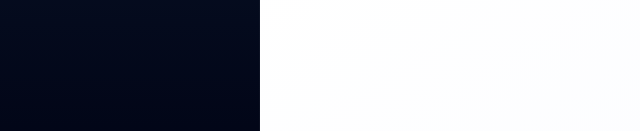
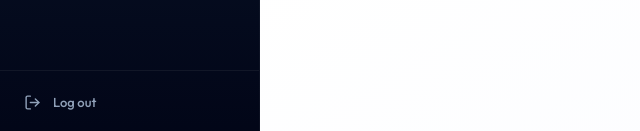
Before and after one commit to sheaf-hassan/employee_management_system, a React (Vite) app in the folder client/: page /dashboard in a window 1280 px wide. Shown: the part 666-797 px from the top of the page, without its empty margins (0-640 px from the left). Built offline with nearby package versions, Linux system fonts and the light colour scheme.

Commit message:
create the log out button and complete the sidebar

```diff
--- a/client/src/components/Sidebar.jsx
+++ b/client/src/components/Sidebar.jsx
@@ -1,7 +1,7 @@
 import { useEffect, useState } from "react";
 import { Link, useLocation } from "react-router-dom";
 import { dummyProfileData } from "../assets/assets";
-import { CalendarIcon, ChevronRightIcon, DollarSignIcon, FileTextIcon, LayoutGridIcon, MenuIcon, SettingsIcon, UserIcon, XIcon } from "lucide-react";
+import { CalendarIcon, ChevronRightIcon, DollarSignIcon, FileTextIcon, LayoutGridIcon, LogOutIcon, MenuIcon, SettingsIcon, UserIcon, XIcon } from "lucide-react";
 
 const Sidebar = () => {
   const { pathname } = useLocation();
@@ -27,6 +27,10 @@
     {name: "Payslips", href: "/payslips", icon: DollarSignIcon},
     {name: "Settings", href: "/settings", icon: SettingsIcon},
   ];
+
+  const handleLogout = ()=>{
+    window.location.href = "/login"
+  };
 
   const sidebarContent = (
     <>
@@ -91,6 +95,12 @@
 
 
       {/* Logout */}
+      <div className="p-3 border-t border-white/6">
+            <button onClick={handleLogout} className="flex items-center gap-3 w-full px-3 py-2.5 rounded-md text-[13px] font-medium text-slate-400 hover:text-rose-400 hover:bg-rose-500/8 transition-all duration-150">
+                <LogOutIcon className="w-[17px] h-[17px]"/>
+                <span>Log out</span>
+            </button>
+      </div>
     </>
   );
 
```
